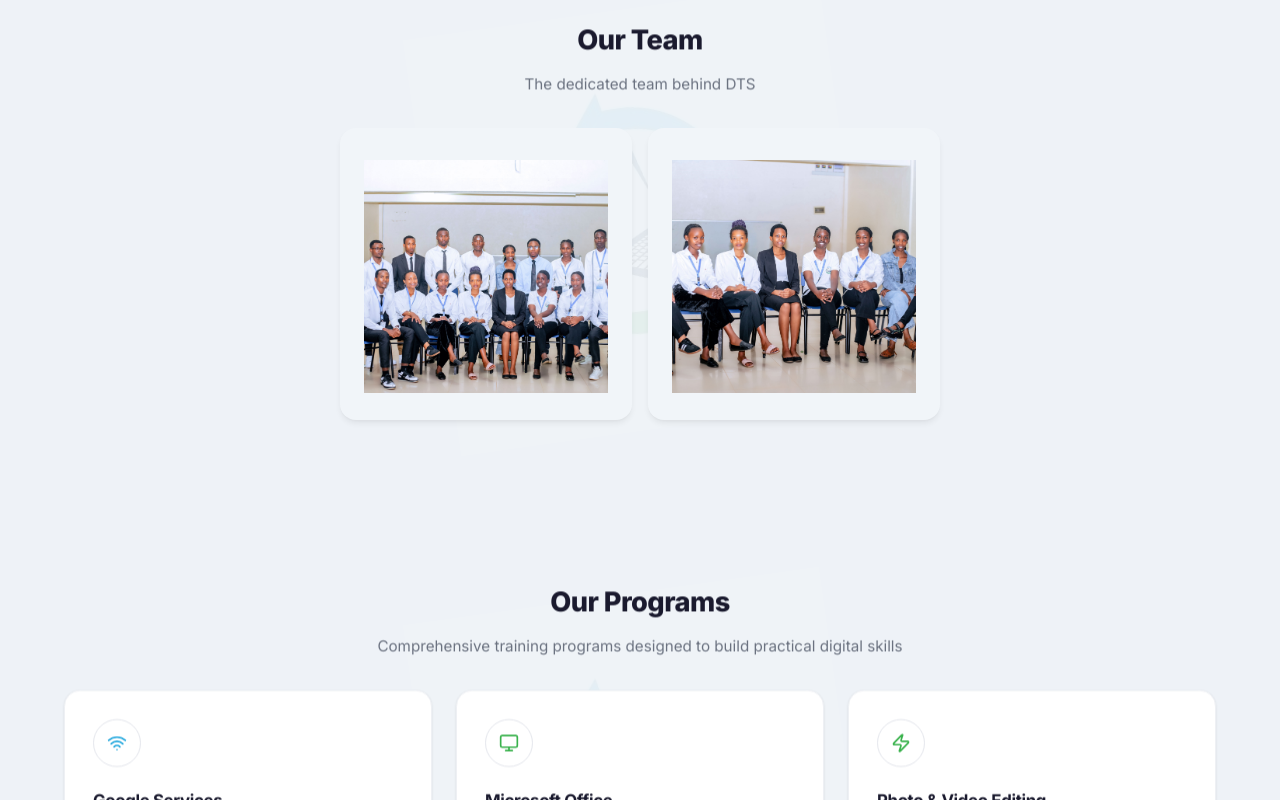
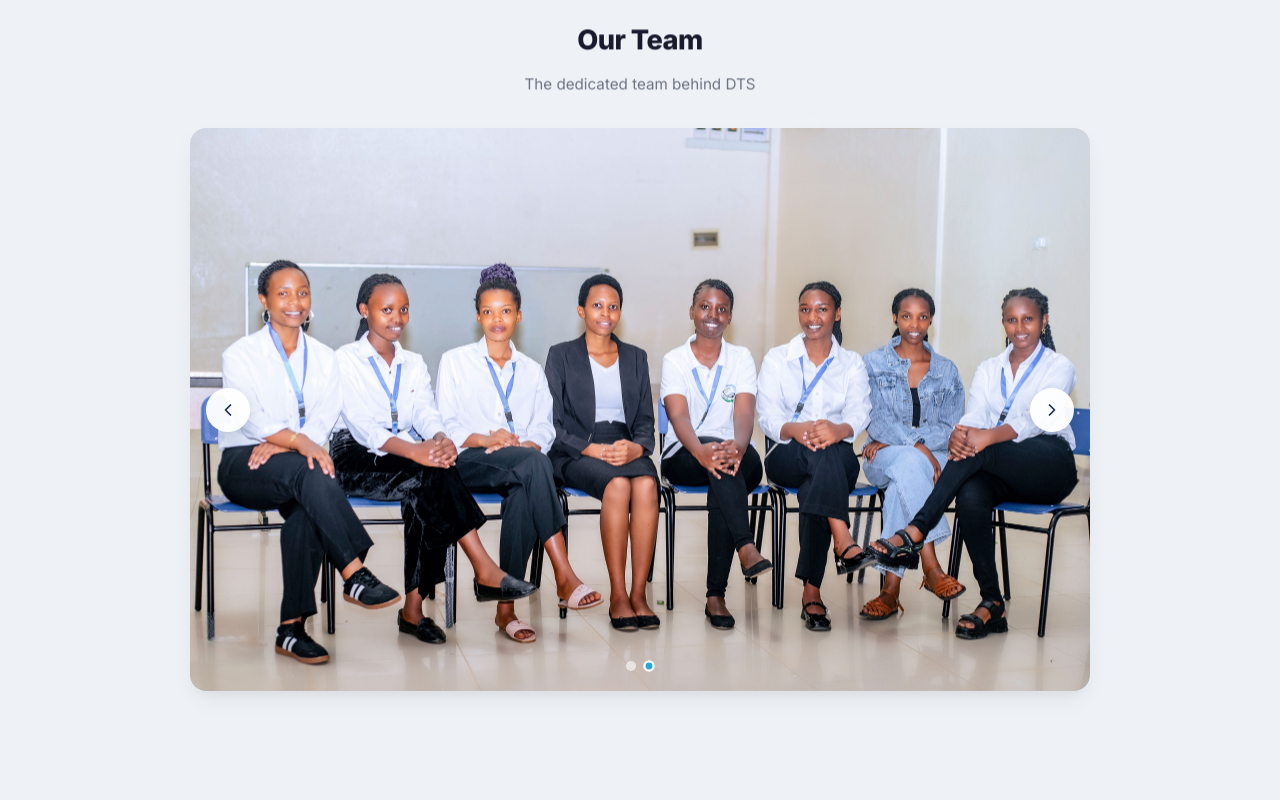
Before and after one commit to adolphenayituriki/DTS-Digital-Technology-Skills, a React (Vite) app in the folder client/: page / in a window 1280 px wide. Shown: the part 2920-3720 px from the top of the page. Built offline with nearby package versions, Linux system fonts and the light colour scheme; no server answers.

Commit message:
Add ImageCarousel component with auto-slide, arrows, dots; use for team section on Home page

```diff
--- a/client/src/pages/Home.jsx
+++ b/client/src/pages/Home.jsx
@@ -1,6 +1,6 @@
 import React, { useState, useEffect, useCallback } from "react";
 import { Link } from "react-router-dom";
-import { ArrowRight, Monitor, Wifi, Zap } from "lucide-react";
+import { ArrowRight, Monitor, Wifi, Zap, ChevronLeft, ChevronRight } from "lucide-react";
 import TestimonialCarousel from "../components/TestimonialCarousel";
 import FadeIn from "../components/FadeIn";
 
@@ -23,6 +23,47 @@ const teamImages = [
   "/Teams/ELITEFRAMSTUDIO(123).jpg",
   "/Teams/ELITEFRAMSTUDIO(124).jpg",
 ];
+
+function ImageCarousel({ images, altPrefix, autoPlay = true, interval = 5000, showArrows = true, showDots = true }) {
+  const [active, setActive] = useState(0);
+  const [hovering, setHovering] = useState(false);
+
+  useEffect(() => {
+    if (!autoPlay) return;
+    const timer = setInterval(() => {
+      if (!hovering) setActive((c) => (c + 1) % images.length);
+    }, interval);
+    return () => clearInterval(timer);
+  }, [autoPlay, interval, hovering, images.length]);
+
+  const goPrev = useCallback(() => setActive((c) => (c - 1 + images.length) % images.length), [images.length]);
+  const goNext = useCallback(() => setActive((c) => (c + 1) % images.length), [images.length]);
+
+  return (
+    <div className="image-carousel" onMouseEnter={() => setHovering(true)} onMouseLeave={() => setHovering(false)}>
+      <div className="carousel-track">
+        {images.map((src, i) => (
+          <div key={src} className={`carousel-slide ${i === active ? "active" : ""}`}>
+            <img src={src} alt={`${altPrefix} ${i + 1}`} loading="lazy" />
+          </div>
+        ))}
+      </div>
+      {showArrows && images.length > 1 && (
+        <>
+          <button className="carousel-btn prev" onClick={goPrev} aria-label="Previous"><ChevronLeft size={20} /></button>
+          <button className="carousel-btn next" onClick={goNext} aria-label="Next"><ChevronRight size={20} /></button>
+        </>
+      )}
+      {showDots && images.length > 1 && (
+        <div className="carousel-dots">
+          {images.map((_, i) => (
+            <button key={i} className={`carousel-dot ${i === active ? "active" : ""}`} onClick={() => setActive(i)} aria-label={`Go to slide ${i + 1}`} />
+          ))}
+        </div>
+      )}
+    </div>
+  );
+}
 
 const programs = [
   {
@@ -236,15 +277,14 @@ export default function Home() {
               <p>The dedicated team behind DTS</p>
             </div>
           </FadeIn>
-          <div className="team-grid">
-            {teamImages.map((src, i) => (
-              <FadeIn key={src} delay={i * 150}>
-                <div className="team-card">
-                  <img src={src} alt={`DTS Team Member ${i + 1}`} loading="lazy" />
-                </div>
-              </FadeIn>
-            ))}
-          </div>
+          <ImageCarousel
+            images={teamImages}
+            altPrefix="DTS Team Member"
+            autoPlay={true}
+            interval={5000}
+            showArrows={true}
+            showDots={true}
+          />
         </div>
       </section>
 
--- a/client/src/styles/global.css
+++ b/client/src/styles/global.css
@@ -2285,3 +2285,103 @@ main:has(.apply-page) .apply-page { display: flex; flex-direction: column; min-h
   .gallery-grid { grid-template-columns: 1fr; }
   .team-grid { grid-template-columns: 1fr; max-width: 280px; }
 }
+
+/* ── Image Carousel ── */
+.image-carousel {
+  position: relative;
+  border-radius: var(--radius-lg);
+  overflow: hidden;
+  box-shadow: var(--shadow-lg);
+  background: #f1f5f9;
+  aspect-ratio: 16/10;
+  max-width: 900px;
+  margin: 0 auto;
+}
+.image-carousel .carousel-track {
+  display: flex;
+  width: 100%;
+  height: 100%;
+}
+.image-carousel .carousel-slide {
+  flex: 0 0 100%;
+  width: 100%;
+  height: 100%;
+  opacity: 0;
+  visibility: hidden;
+  position: absolute;
+  top: 0;
+  left: 0;
+  transition: opacity 0.6s ease, visibility 0.6s ease;
+}
+.image-carousel .carousel-slide.active {
+  opacity: 1;
+  visibility: visible;
+  position: relative;
+  z-index: 1;
+}
+.image-carousel .carousel-slide img {
+  width: 100%;
+  height: 100%;
+  object-fit: cover;
+}
+.image-carousel .carousel-btn {
+  position: absolute;
+  top: 50%;
+  transform: translateY(-50%);
+  width: 44px;
+  height: 44px;
+  border-radius: 50%;
+  background: rgba(255, 255, 255, 0.95);
+  border: none;
+  box-shadow: 0 4px 14px rgba(15, 23, 42, 0.18);
+  display: flex;
+  align-items: center;
+  justify-content: center;
+  color: var(--primary-dark);
+  cursor: pointer;
+  transition: all var(--transition);
+  z-index: 10;
+}
+.image-carousel .carousel-btn:hover {
+  background: #fff;
+  transform: translateY(-50%) scale(1.08);
+  box-shadow: 0 6px 20px rgba(15, 23, 42, 0.25);
+}
+.image-carousel .carousel-btn.prev { left: 1rem; }
+.image-carousel .carousel-btn.next { right: 1rem; }
+.image-carousel .carousel-dots {
+  position: absolute;
+  bottom: 1.25rem;
+  left: 50%;
+  transform: translateX(-50%);
+  display: flex;
+  gap: 0.5rem;
+  z-index: 10;
+}
+.image-carousel .carousel-dot {
+  width: 10px;
+  height: 10px;
+  border-radius: 50%;
+  background: rgba(255, 255, 255, 0.6);
+  border: 2px solid transparent;
+  cursor: pointer;
+  transition: all var(--transition);
+}
+.image-carousel .carousel-dot:hover {
+  background: #fff;
+  border-color: var(--primary);
+}
+.image-carousel .carousel-dot.active {
+  background: var(--primary);
+  border-color: #fff;
+  transform: scale(1.15);
+}
+
+@media (max-width: 640px) {
+  .image-carousel { aspect-ratio: 4/3; max-width: 100%; }
+  .image-carousel .carousel-btn { width: 38px; height: 38px; }
+  .image-carousel .carousel-btn.prev { left: 0.5rem; }
+  .image-carousel .carousel-btn.next { right: 0.5rem; }
+  .image-carousel .carousel-dots { bottom: 0.85rem; gap: 0.4rem; }
+  .image-carousel .carousel-dot { width: 8px; height: 8px; }
+}
```
